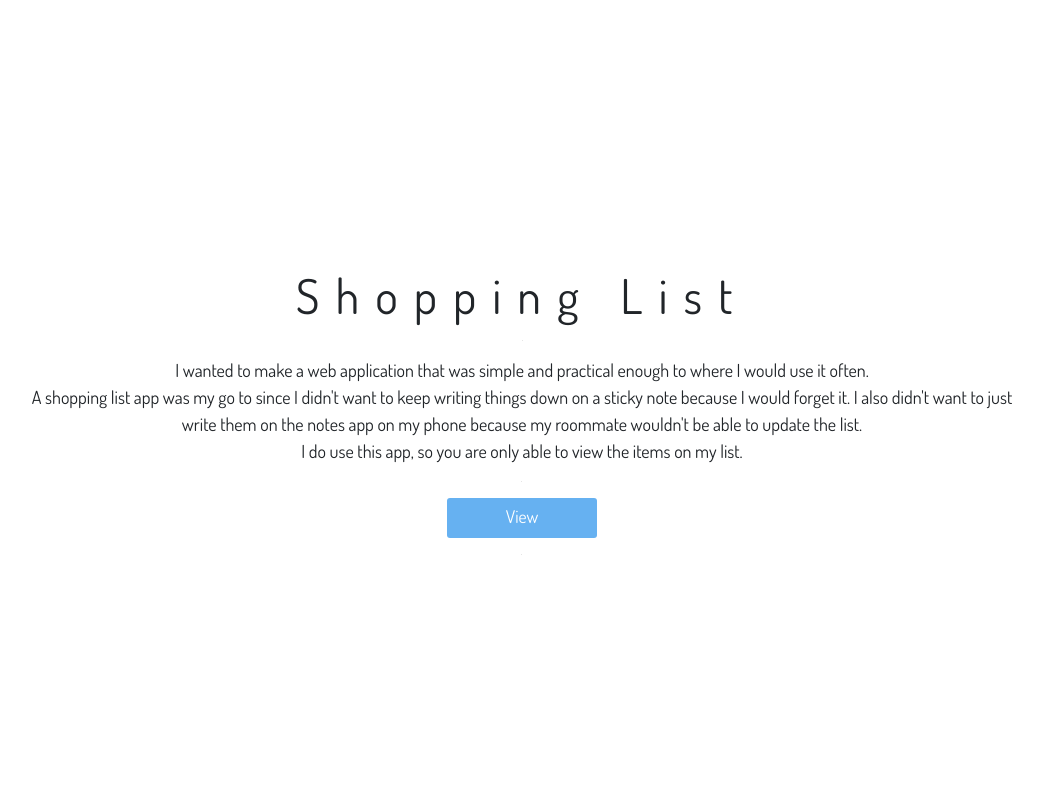
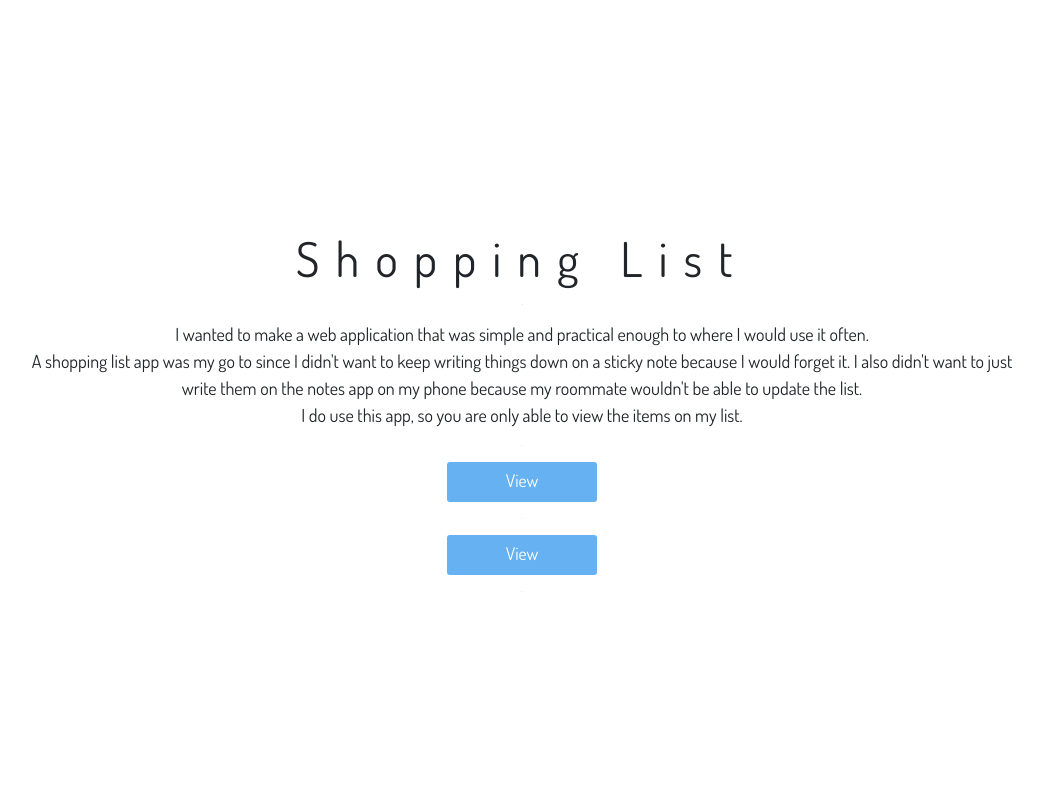
Before and after one commit to hinfan123/hinfan123.github.io, a PHP site: page / in a window 1280 px wide. Shown: the part 1581-2372 px from the top of the page, without its empty margins (118-1161 px from the left). Run offline with PHP 8.4, Linux system fonts and the light colour scheme; some libraries are stand-ins or nearby versions.

Commit message:
added project page

```diff
--- a/index.css
+++ b/index.css
@@ -31,6 +31,9 @@ button:hover{
 }
 button:active{
   border: none;
+}
+.jumbotron{
+  background-color: white;
 }
 /* .collapsible {
   background-color: white;
--- a/index.html
+++ b/index.html
@@ -113,6 +113,17 @@
             </div>
           </div>
           <hr width=0>
+          <div class="text-center punchline">
+            <div class="svg-wrapper">
+              <svg height="40" width="150" xmlns="http://www.w3.org/2000/svg">
+                <rect id="shape" height="40" width="150" />
+                <div id="text">
+                  <a href="cogs127.html"><span class="spot"></span>View</a>
+                </div>
+              </svg>
+            </div>
+          </div>
+          <hr width=0>
         </div>
       </div>
     </section>
```
Also changed, not shown: cogs127.html (added, +44 -0 lines).
